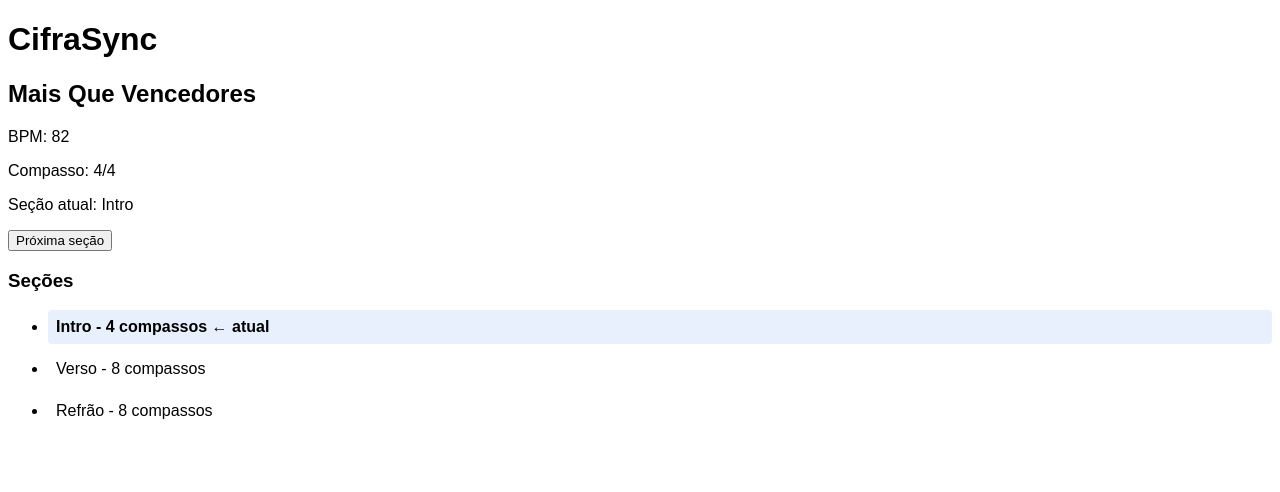
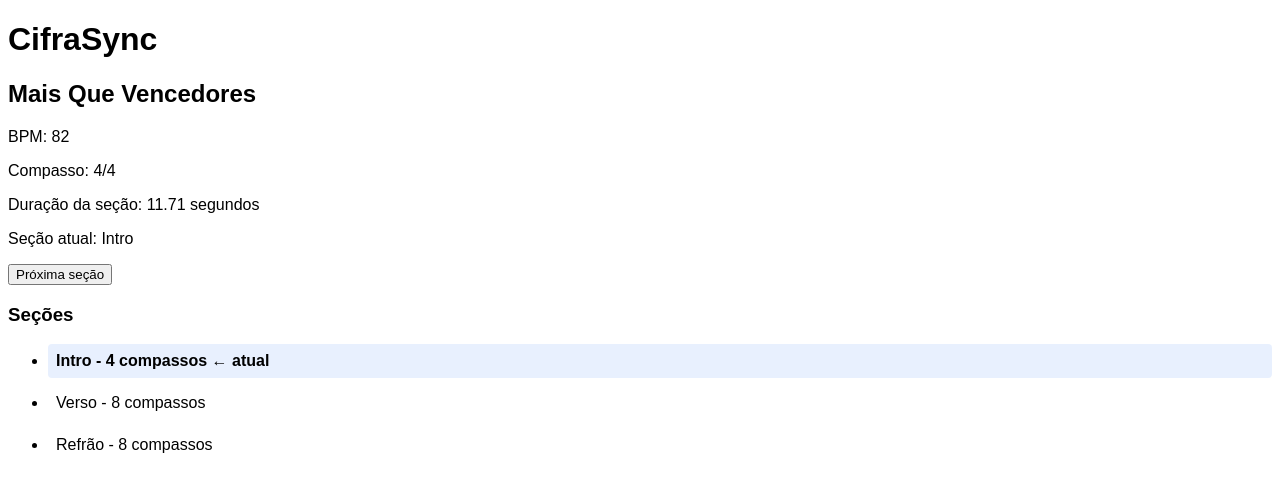
Before and after one commit to paulonishikawa/cifraSync, a React (Vite) app: page / in a window 1280 px wide. Shown: the top 492 px of the page. Built offline with nearby package versions, Linux system fonts and the light colour scheme.

Commit message:
feat: calculate current section duration

```diff
--- a/src/App.tsx
+++ b/src/App.tsx
@@ -2,6 +2,7 @@ import type { Song } from './types/song'
 import SongInfo from './components/SongInfo'
 import SectionList from './components/SectionList'
 import { useState } from 'react'
+import { calculateSectionDuration } from './utils/songTiming'
 
 
 const song: Song = {
@@ -27,11 +28,20 @@ const song: Song = {
 function App() {
   const [currentSection, setCurrentSection] = useState(0)
 
+  const currentSectionDuration = calculateSectionDuration(
+    song,
+    song.sections[currentSection],
+  )
+
   return (
     <>
       <h1>CifraSync</h1>
 
       <SongInfo song={song} />
+
+      <p>
+        Duração da seção: {currentSectionDuration.toFixed(2)} segundos
+      </p>
 
       <p>Seção atual: {song.sections[currentSection].name}</p>
 
--- /dev/null
+++ b/src/utils/songTiming.ts
@@ -0,0 +1,13 @@
+import type { Song, Section } from '../types/song'
+
+function calculateSectionDuration(
+    song: Song,
+    section: Section,
+) : number {
+    const totalBeats = song.beatsPerBar * section.bars
+    const secondsPerBeat = 60 / song.bpm
+
+    return totalBeats * secondsPerBeat
+}
+
+export { calculateSectionDuration }
```
